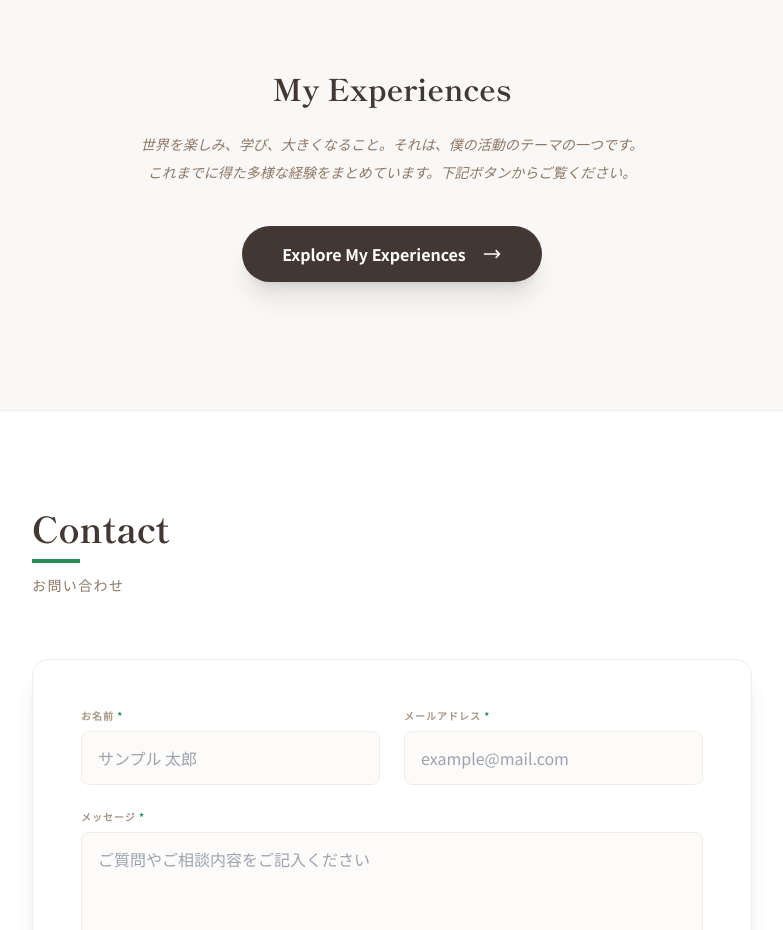
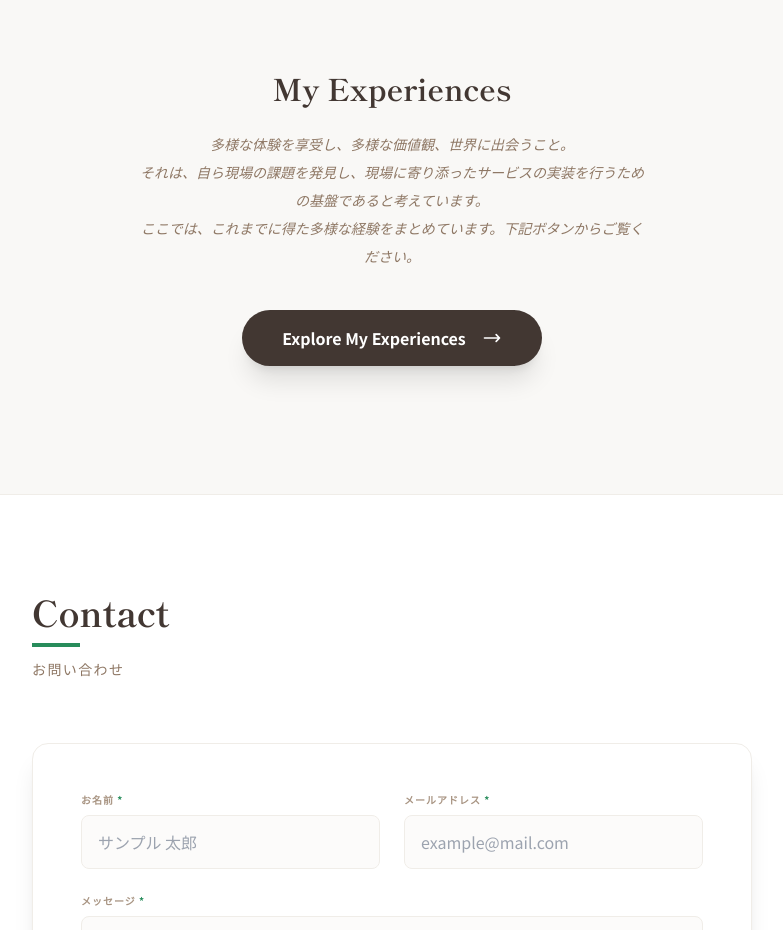
Before and after one commit to itogakuto/My-Portfolio, a React (Vite) app: page /#/ in a window 1280 px wide. Shown: the part 4720-5650 px from the top of the page, without its empty margins (248-1031 px from the left). Built offline with nearby package versions, Linux system fonts and the light colour scheme; no server answers; the database is empty.

Commit message:
change texts

```diff
--- a/pages/Home.tsx
+++ b/pages/Home.tsx
@@ -390,8 +390,9 @@ export const Home: React.FC = () => {
         <div className="max-w-4xl mx-auto px-6 text-center">
             <h2 className="text-3xl font-bold serif text-earth-900 mb-6">My Experiences</h2>
             <p className="text-earth-500 mb-10 max-w-lg mx-auto leading-loose text-sm italic">
-              世界を楽しみ、学び、大きくなること。それは、僕の活動のテーマの一つです。<br />
-              これまでに得た多様な経験をまとめています。下記ボタンからご覧ください。
+              多様な体験を享受し、多様な価値観、世界に出会うこと。<br />
+              それは、自ら現場の課題を発見し、現場に寄り添ったサービスの実装を行うための基盤であると考えています。<br />
+              ここでは、これまでに得た多様な経験をまとめています。下記ボタンからご覧ください。
             </p>
 
             <Link
```
